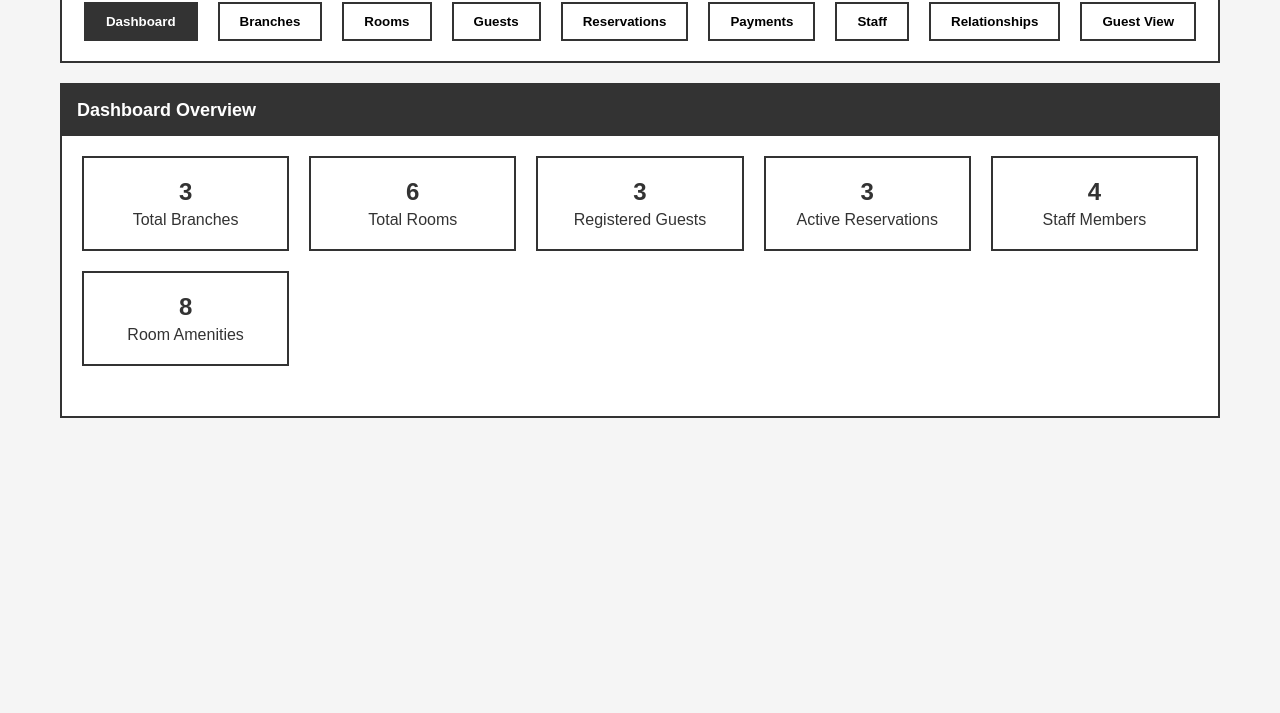
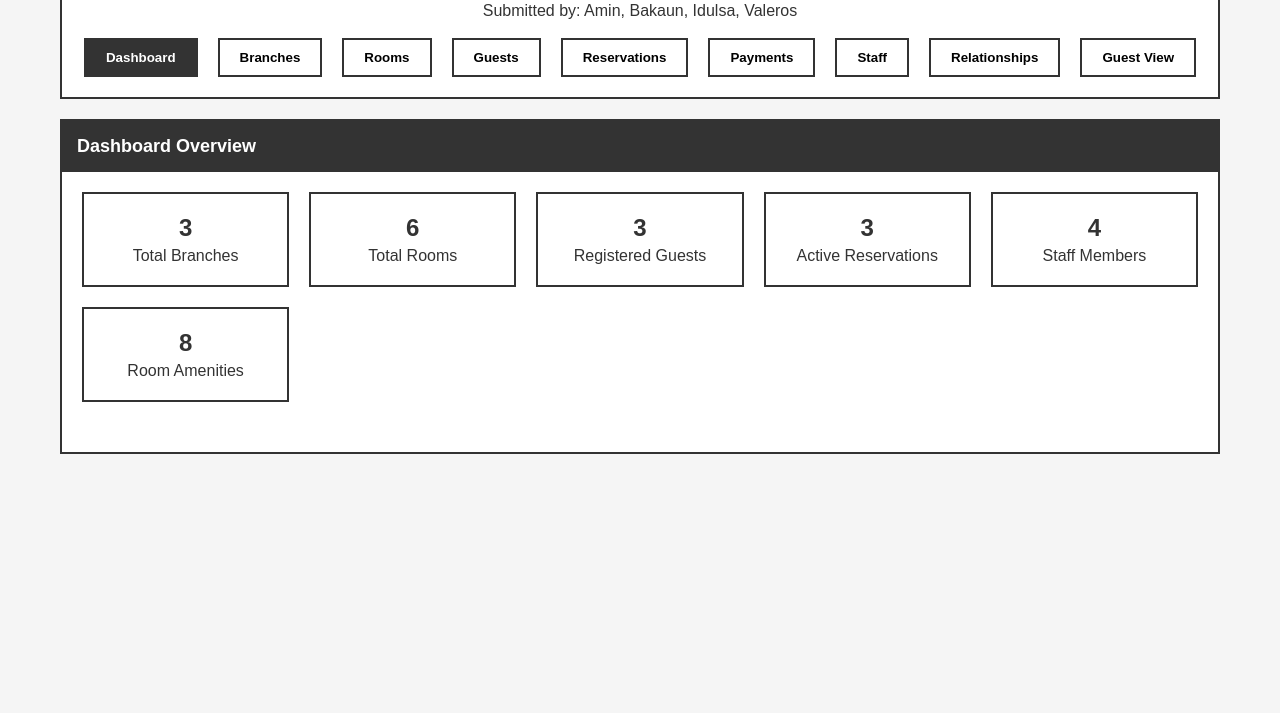
Before and after one commit to vladValeros/plazahotels-prototype, a plain HTML site: page index.html in a window 1280 px wide. Shown: the part 87-800 px from the top of the page. Drawn offline with Linux system fonts and the light colour scheme.

Commit message:
Update index.html

```diff
--- a/index.html
+++ b/index.html
@@ -229,6 +229,7 @@
     <div class="container">
         <div class="header">
             <h1>Hotel Reservation System - Admin Panel</h1>
+            <p style="text-align: center;">Submitted by: Amin, Bakaun, Idulsa, Valeros</p><br>
             <div class="nav">
                 <button class="nav-btn active" data-section="dashboard">Dashboard</button>
                 <button class="nav-btn" data-section="branches">Branches</button>
@@ -1077,4 +1078,5 @@
         console.log('Database Tables: BRANCH, ROOM, GUEST, RESERVATION, PAYMENT, STAFF, ROOM_AMENITY, ROOM_HAS_AMENITY, ROOM_AVAILABILITY');
     </script>
 </body>
+
 </html>
```
